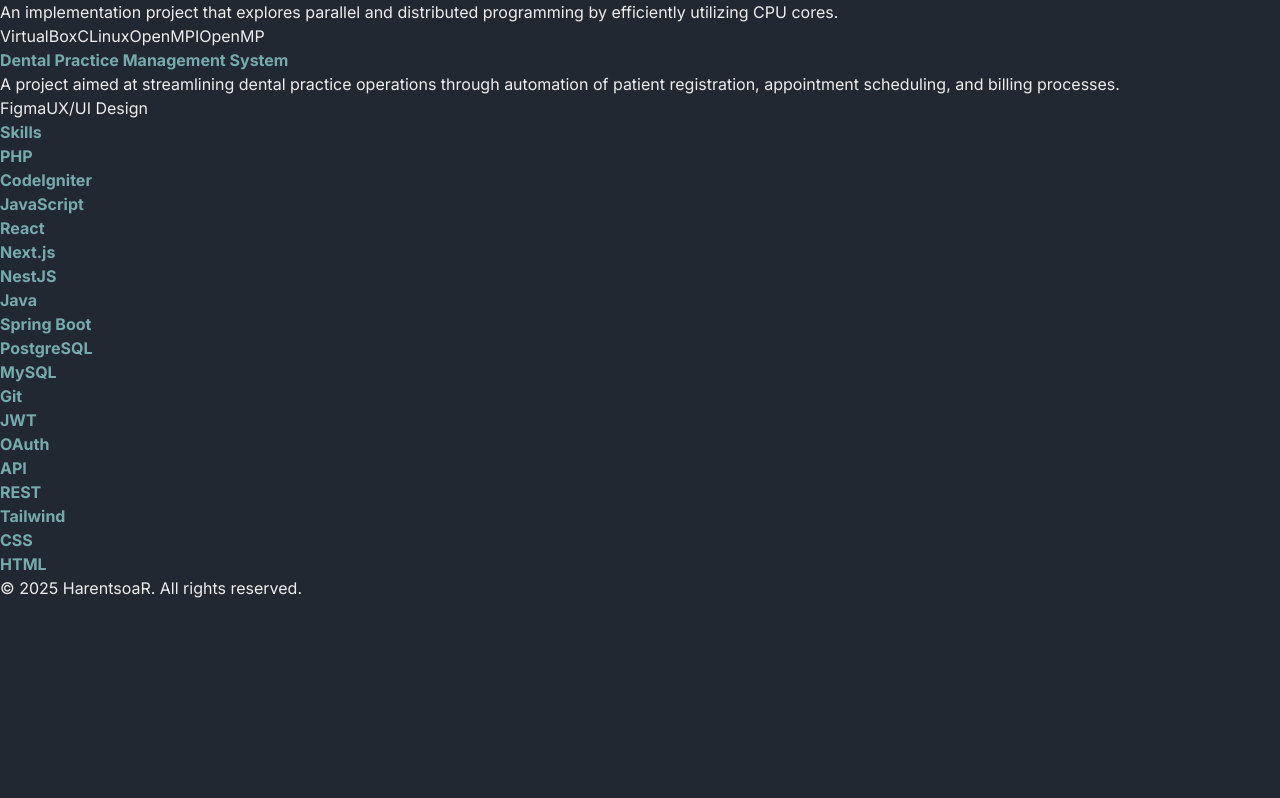
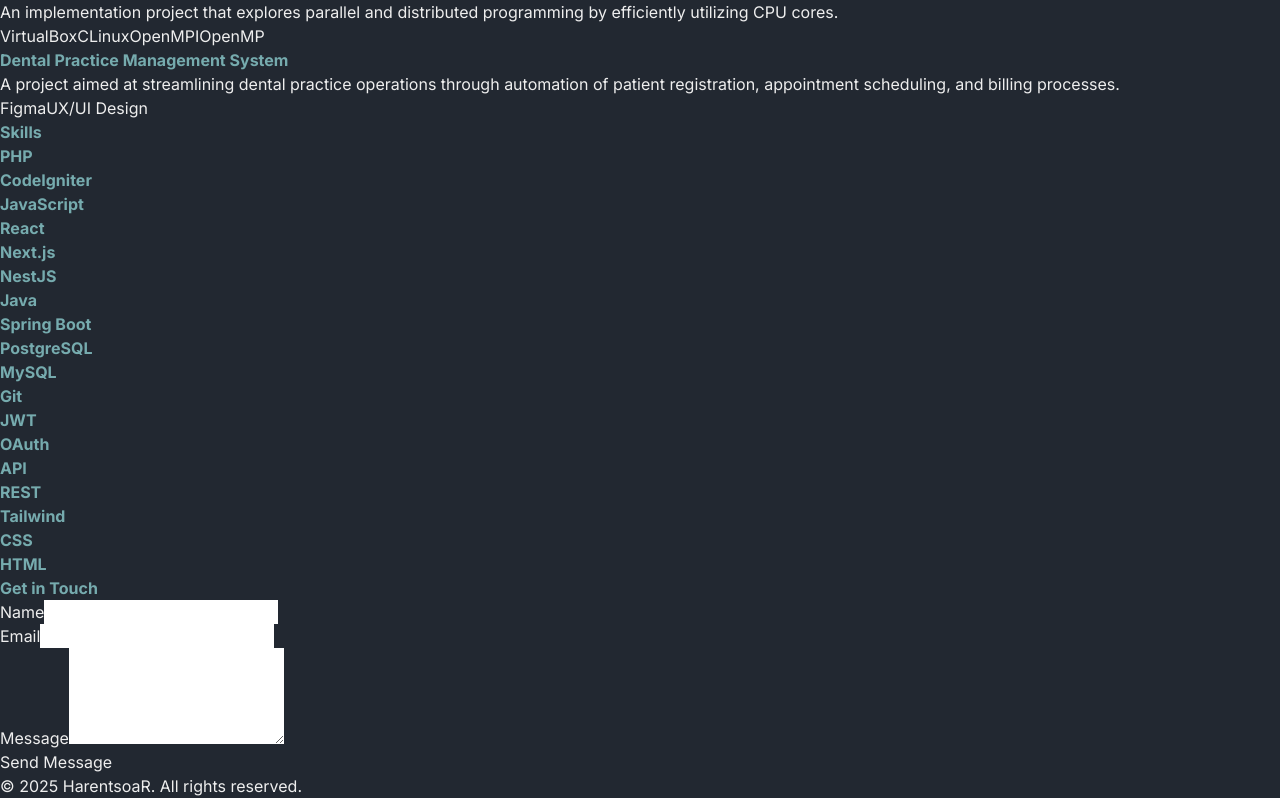
Before and after one commit to HarentsoaR/portfolio-harentsoaR, a Next.js app: page /en in a window 1280 px wide. Shown: the part 1252-2050 px from the top of the page. Before the commit the page ends 1852 px from the top, so only its background shows below. Built offline with nearby package versions, Linux system fonts and the light colour scheme.

Commit message:
Build 3.0

```diff
--- a/src/app/[locale]/page.tsx
+++ b/src/app/[locale]/page.tsx
@@ -111,6 +111,9 @@
         <Suspense fallback={<Loader />}>
           <Skills />
         </Suspense>
+        <section id="contact">
+          <Contact />
+        </section>
         <Footer />
       </div>
     </ProfileProvider>
--- a/src/components/local-switcher.tsx
+++ b/src/components/local-switcher.tsx
@@ -7,7 +7,7 @@
 import { useState } from 'react';
 
 export default function LocalSwitcher() {
-  const [isPending, startTransition] = useTransition();
+  const [, startTransition] = useTransition();
   const router = useRouter();
   const localActive = useLocale();
   const [isOpen, setIsOpen] = useState(false);
```
